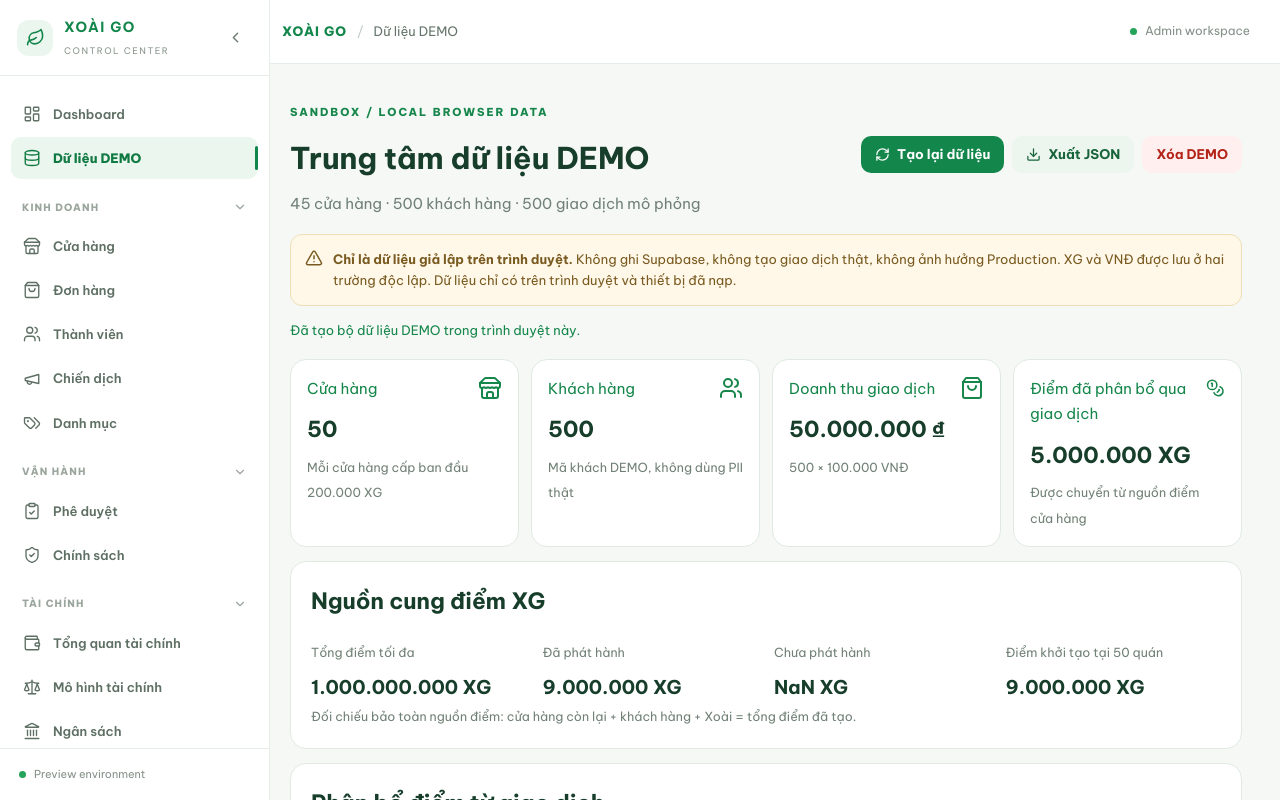
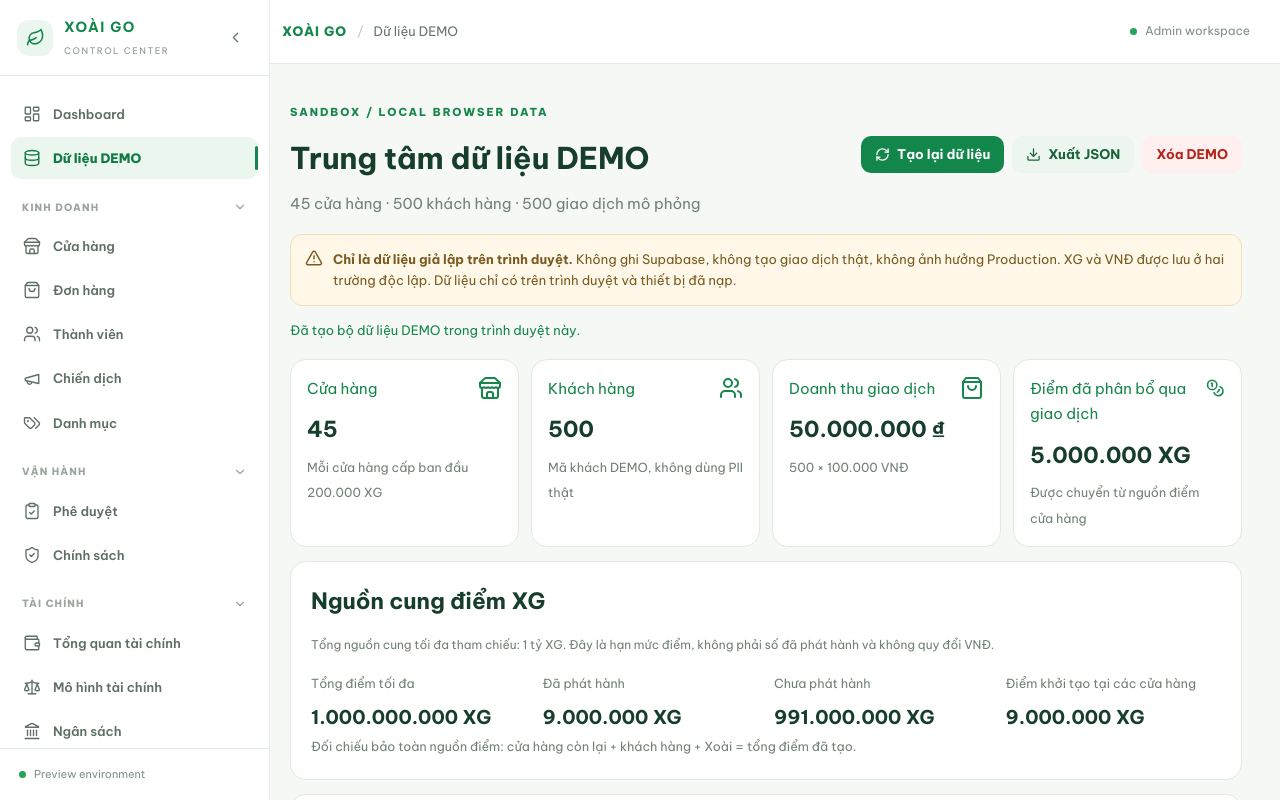
Before and after one commit to daoanhviet1412-ship-it/Xoaigo.vn, a Next.js app: page /admin/demo-data in a window 1280 px wide. Both pictures are taken after a click on the button "Nạp dữ liệu DEMO". Shown: the top 800 px of the page. Built offline with nearby package versions, Linux system fonts and the light colour scheme; a web font is replaced by a local one.

Commit message:
Restore 1B XG supply reference and fix DEMO totals

```diff
--- a/app/admin/demo-data/page.tsx
+++ b/app/admin/demo-data/page.tsx
@@ -41,7 +41,7 @@ export default function DemoDataPage(){
  const seed=()=>{const next=makeDemo();localStorage.setItem(KEY,JSON.stringify(next));window.dispatchEvent(new Event("xoai-demo-data-updated"));setData(next);setPage(0);setNotice("Đã tạo bộ dữ liệu DEMO trong trình duyệt này.")};
  const reset=()=>{localStorage.removeItem(KEY);window.dispatchEvent(new Event("xoai-demo-data-updated"));setData(null);setPage(0);setNotice("Đã xóa bộ dữ liệu DEMO khỏi trình duyệt này.")};
  const download=()=>{if(!data)return;const blob=new Blob([JSON.stringify(data,null,2)],{type:"application/json"});const url=URL.createObjectURL(blob);const a=document.createElement("a");a.href=url;a.download="xoai-go-demo-data.json";a.click();URL.revokeObjectURL(url)};
- const totals=useMemo(()=>{if(!data)return null;const revenue=data.transactions.reduce((s,t)=>s+t.amountVnd,0);const issued=data.merchants.reduce((s,m)=>s+m.openingXg,0);const customer=data.transactions.reduce((s,t)=>s+t.customerXg,0);const app=data.transactions.reduce((s,t)=>s+t.xoaiXg,0);const merchantBalance=data.merchants.reduce((s,m)=>s+m.balanceXg,0);return {revenue,issued,customer,app,merchantBalance,initial:data.merchants.reduce((s,m)=>s+m.openingXg,0),points:data.transactions.reduce((s,t)=>s+t.pointsXg,0)}},[data]);
+ const totals=useMemo(()=>{if(!data)return null;const revenue=data.transactions.reduce((s,t)=>s+t.amountVnd,0);const issued=data.merchants.reduce((s,m)=>s+m.openingXg,0);const customer=data.transactions.reduce((s,t)=>s+t.customerXg,0);const app=data.transactions.reduce((s,t)=>s+t.xoaiXg,0);const merchantBalance=data.merchants.reduce((s,m)=>s+m.balanceXg,0);return {revenue,issued,unissued:Math.max(0,1_000_000_000-issued),customer,app,merchantBalance,initial:data.merchants.reduce((s,m)=>s+m.openingXg,0),points:data.transactions.reduce((s,t)=>s+t.pointsXg,0)}},[data]);
  const rows=data?(tab==="merchants"?data.merchants:tab==="customers"?data.customers:data.transactions):[];
  const pageSize=20,shown=rows.slice(page*pageSize,(page+1)*pageSize);
  return <main style={{padding:"28px clamp(16px,3vw,38px)",maxWidth:1500,margin:"0 auto",color:"#173d2b"}}>
@@ -50,13 +50,13 @@ export default function DemoDataPage(){
   {notice&&<p style={{fontSize:13,color:"#16864b"}}>{notice}</p>}
   {!data||!totals?<section style={panel}><Database size={28}/><h2>Chưa có dữ liệu DEMO</h2><p style={{color:"#718176"}}>Nhấn “Nạp dữ liệu DEMO” để tạo dữ liệu mẫu nhất quán.</p></section>:<>
    <div style={{display:"grid",gridTemplateColumns:"repeat(auto-fit,minmax(190px,1fr))",gap:12,marginTop:18}}>
-    <Card icon={<Store/>} label="Cửa hàng" value="50" note="Mỗi cửa hàng cấp ban đầu 200.000 XG"/>
+    <Card icon={<Store/>} label="Cửa hàng" value={fmt(data.merchants.length)} note="Mỗi cửa hàng cấp ban đầu 200.000 XG"/>
     <Card icon={<Users/>} label="Khách hàng" value="500" note="Mã khách DEMO, không dùng PII thật"/>
     <Card icon={<ShoppingBag/>} label="Doanh thu giao dịch" value={fmt(totals.revenue)+" ₫"} note="500 × 100.000 VNĐ"/>
     <Card icon={<Coins/>} label="Điểm đã phân bổ qua giao dịch" value={fmt(totals.points)+" XG"} note="Được chuyển từ nguồn điểm cửa hàng"/>
    </div>
-   <section style={{...panel,marginTop:14}}><h2 style={{marginTop:0}}>Nguồn cung điểm XG</h2><div style={{display:"grid",gridTemplateColumns:"repeat(auto-fit,minmax(190px,1fr))",gap:16}}>
-    <Metric label="Tổng điểm tối đa" value="1.000.000.000 XG"/><Metric label="Đã phát hành" value={fmt(totals.issued)+" XG"}/><Metric label="Chưa phát hành" value={fmt(totals.unissued)+" XG"}/><Metric label="Điểm khởi tạo tại 50 quán" value={fmt(totals.initial)+" XG"}/>
+   <section style={{...panel,marginTop:14}}><h2 style={{marginTop:0}}>Nguồn cung điểm XG</h2><p style={{color:"#718176",fontSize:12,margin:"-4px 0 14px"}}>Tổng nguồn cung tối đa tham chiếu: 1 tỷ XG. Đây là hạn mức điểm, không phải số đã phát hành và không quy đổi VNĐ.</p><div style={{display:"grid",gridTemplateColumns:"repeat(auto-fit,minmax(190px,1fr))",gap:16}}>
+    <Metric label="Tổng điểm tối đa" value="1.000.000.000 XG"/><Metric label="Đã phát hành" value={fmt(totals.issued)+" XG"}/><Metric label="Chưa phát hành" value={fmt(totals.unissued)+" XG"}/><Metric label="Điểm khởi tạo tại các cửa hàng" value={fmt(totals.initial)+" XG"}/>
    </div><small style={{color:"#718176"}}>Đối chiếu bảo toàn nguồn điểm: cửa hàng còn lại + khách hàng + Xoài = tổng điểm đã tạo.</small></section>
    <section style={{...panel,marginTop:14}}><h2 style={{marginTop:0}}>Phân bổ điểm từ giao dịch</h2><div style={{display:"grid",gridTemplateColumns:"repeat(auto-fit,minmax(180px,1fr))",gap:16}}><Metric label="Khách hàng · 70%" value={fmt(totals.customer)+" XG"}/><Metric label="Ví Xoài · 30%" value={fmt(totals.app)+" XG"}/><Metric label="Số dư điểm còn lại tại cửa hàng" value={fmt(totals.merchantBalance)+" XG"}/><Metric label="Tổng điểm quán cấp ban đầu" value={fmt(totals.initial)+" XG"}/></div><p style={{fontSize:12,color:"#718176",lineHeight:1.7,marginBottom:0}}>Mỗi giao dịch mô phỏng chuyển 10.000 XG từ số dư điểm đã có của cửa hàng: 7.000 XG sang phần khách hàng và 3.000 XG sang phần Xoài. Đây là phân bổ trong cùng nguồn 9.000.000 XG, không tạo thêm điểm mới. Tổng đối chiếu: 4.000.000 XG cửa hàng còn giữ + 3.500.000 XG khách hàng + 1.500.000 XG Xoài = 9.000.000 XG. Trạng thái Pending/Available trong luồng thật chưa được mô phỏng đầy đủ.</p></section>
    <div style={{display:"flex",gap:8,flexWrap:"wrap",margin:"18px 0"}}>{(["summary","merchants","customers","transactions"] as const).map(t=><button key={t} onClick={()=>{setTab(t);setPage(0)}} style={tab===t?btn:btnSecondary}>{({summary:"Tổng quan",merchants:"45 cửa hàng",customers:"500 khách hàng",transactions:"500 giao dịch"} as const)[t]}</button>)}</div>
```
